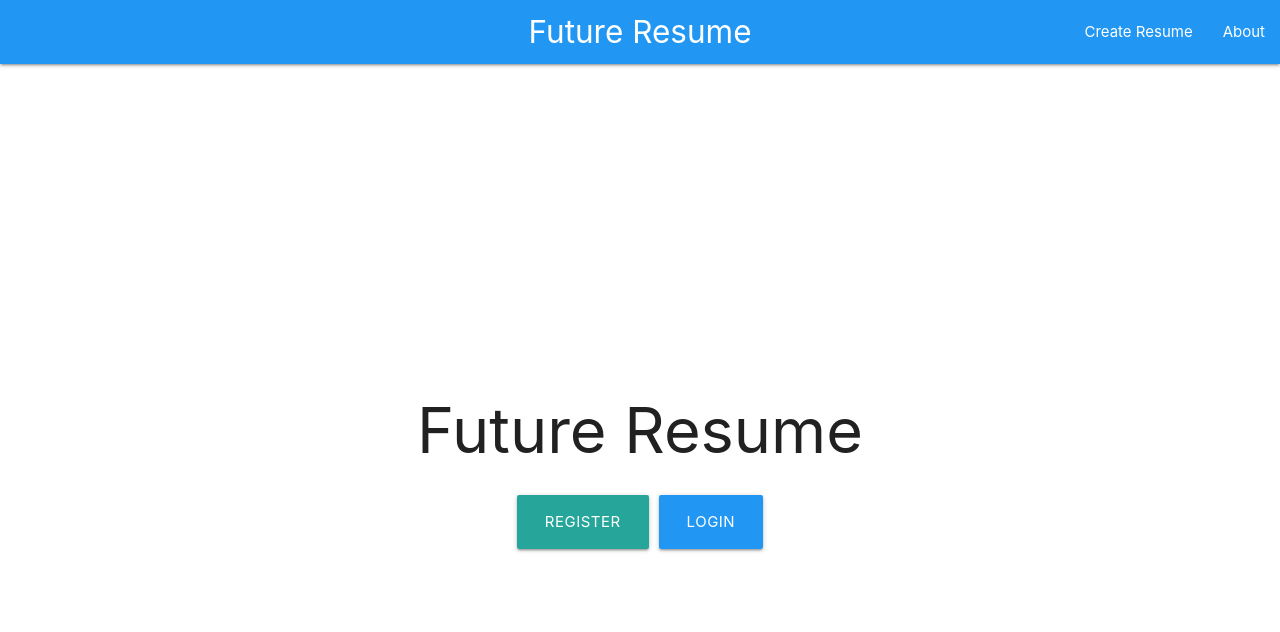
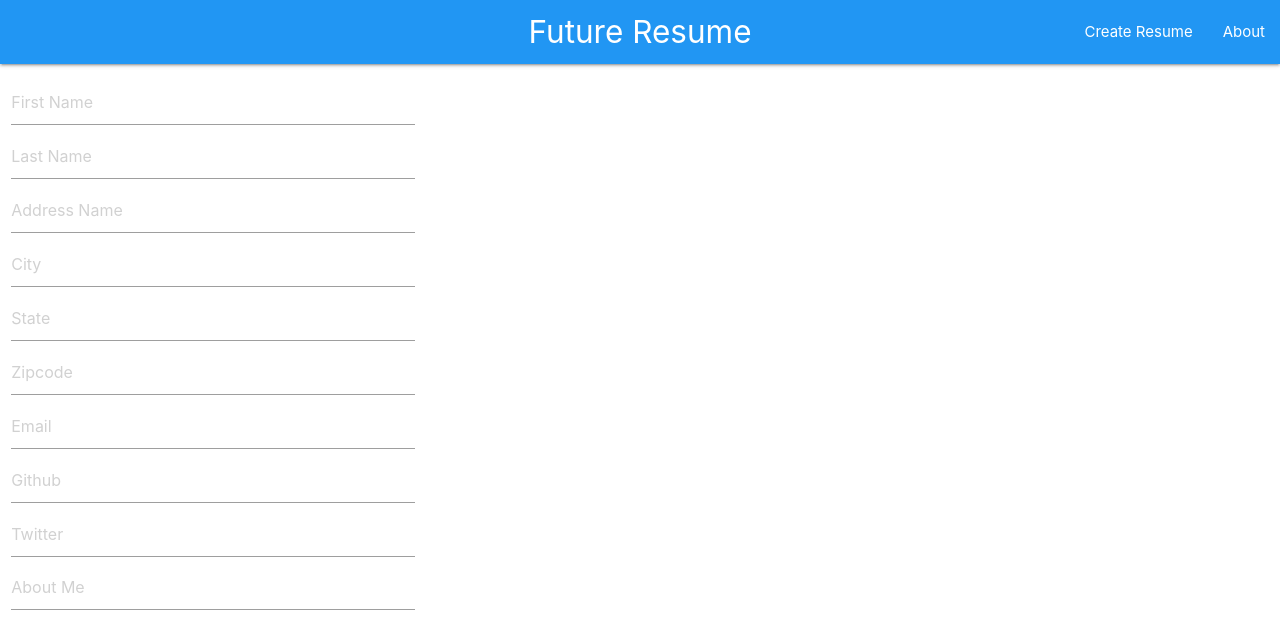
Before and after one commit to m-tartag/FutureResume, a React (Create React App) app in the folder client/: page /resumeform in a window 1280 px wide. Shown: the top 632 px of the page. Built offline with nearby package versions, Linux system fonts and the light colour scheme.

Commit message:
updated App.js with Route exact path

```diff
--- a/client/src/App.js
+++ b/client/src/App.js
@@ -10,7 +10,8 @@ class App extends Component {
       <Router>
       <div className="App">
         <Navbar />
-        <Landing />
+        <Route exact path='/' component={Landing} />
+        <Route exact path='/resumeform' component={ResumeForm} />
         {/* <ResumeForm /> */}
       </div>
       </Router>
```
